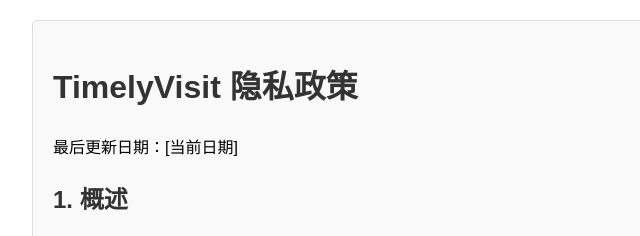
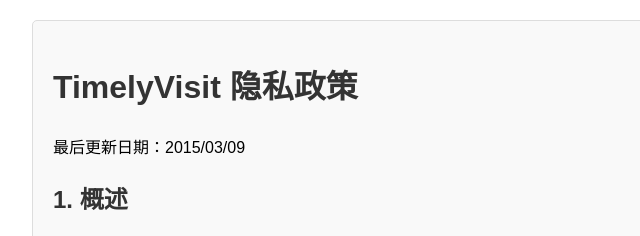
Before and after one commit to moyupoi/TimelyVisit, a plain HTML site: page index.html in a window 1280 px wide. Shown: the top 236 px of the page, 208-848 px from the left. Drawn offline with Linux system fonts and the light colour scheme.

Commit message:
Update index.html

```diff
--- a/index.html
+++ b/index.html
@@ -25,7 +25,7 @@
 <body>
     <div class="container">
         <h1>TimelyVisit 隐私政策</h1>
-        <p>最后更新日期：[当前日期]</p>
+        <p>最后更新日期：2015/03/09</p>
 
         <h2>1. 概述</h2>
         <p>TimelyVisit是一个Chrome扩展，允许用户按指定的时间间隔自动访问网站。我们非常重视您的隐私，本政策旨在说明我们如何处理您的信息。</p>
```
